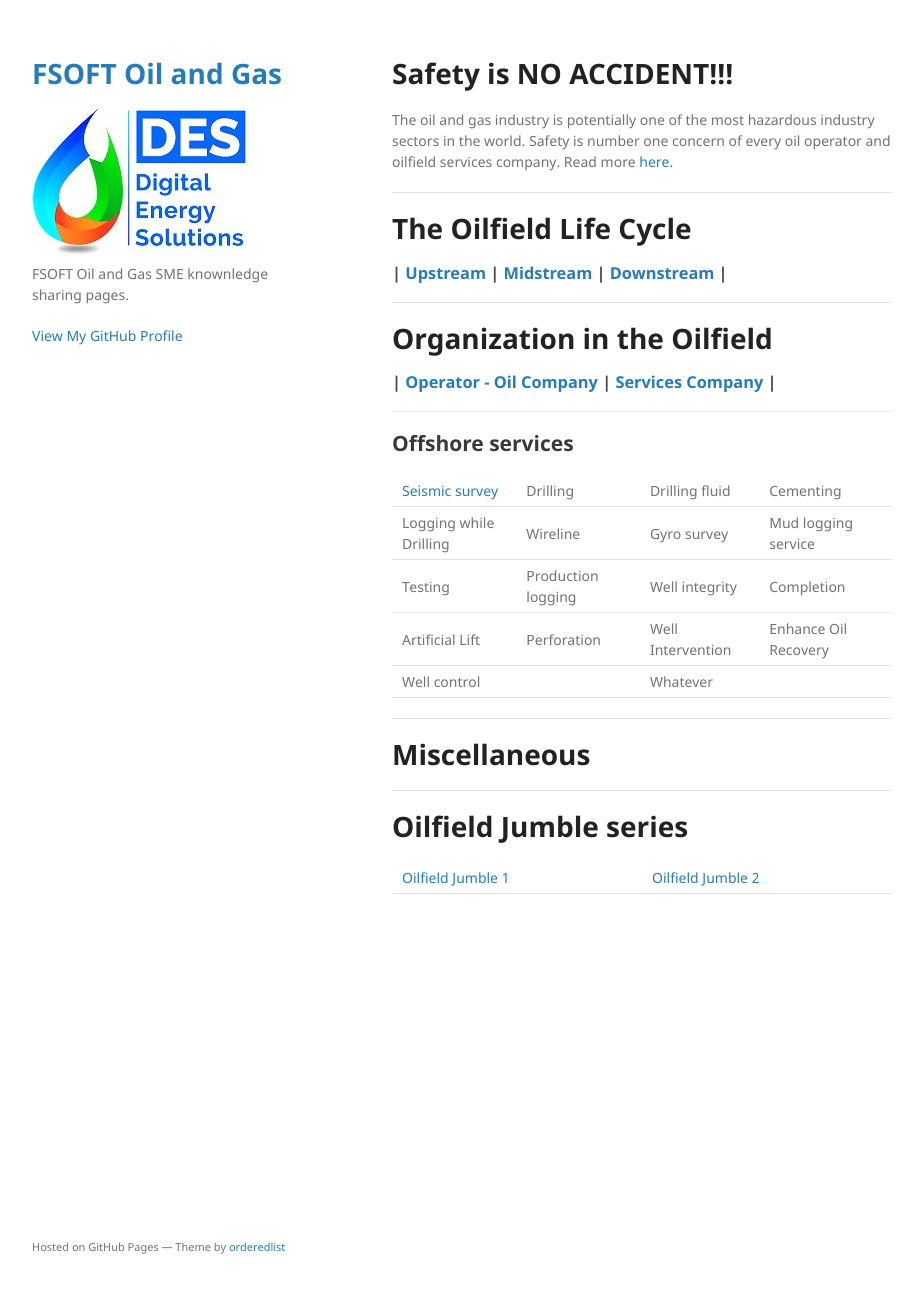
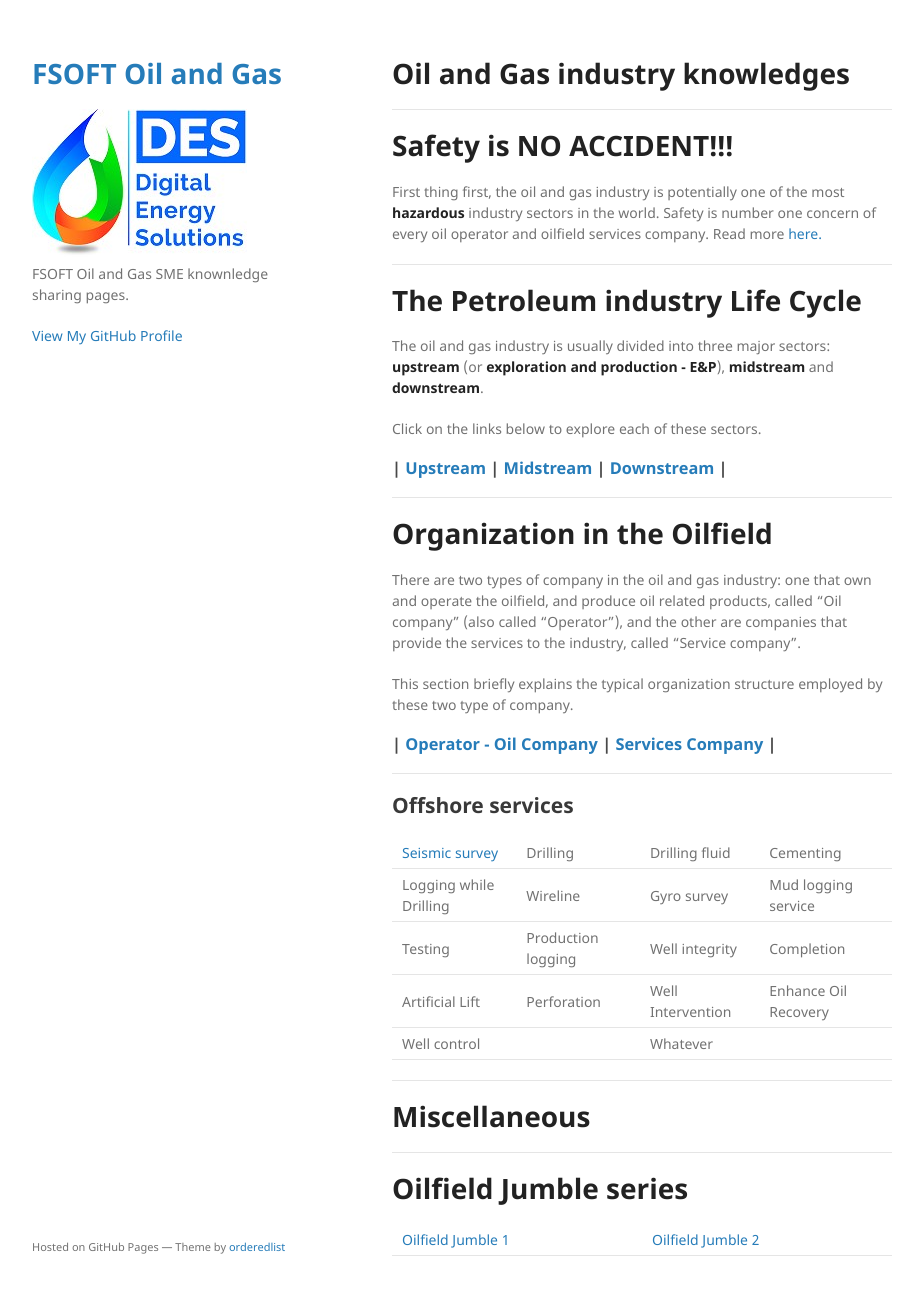
Before and after one commit to fsoftoilandgas/fsoftoilandgas.github.io, a Jekyll site: the page built from index.md, in a window 1280 px wide and 1326 px high. Shown: the top 1295 px of the window, without its empty margins (178-1101 px from the left). Built offline with Jekyll 4.4.1, drawn with Linux system fonts in a browser that asks for light colours; our own code applies the rules of GitHub Pages for plain Markdown files.

Commit message:
Initial commit

```diff
--- a/index.md
+++ b/index.md
@@ -1,20 +1,31 @@
 ---
 layout: default
 ---
+# Oil and Gas industry knowledges
+
+* * *
 
 # Safety is NO ACCIDENT!!!
 
-The oil and gas industry is potentially one of the most hazardous industry sectors in the world. Safety is number one concern of every oil operator and oilfield services company. Read more [here.](./safety.html)
+First thing first, the oil and gas industry is potentially one of the most **hazardous** industry sectors in the world. Safety is number one concern of every oil operator and oilfield services company. Read more [here.](./safety.html)
 
 * * *
 
-# The Oilfield Life Cycle
+# The Petroleum industry Life Cycle
+
+The oil and gas industry is usually divided into three major sectors: **upstream** (or **exploration and production - E&P**), **midstream** and **downstream**.
+
+Click on the links below to explore each of these sectors.
 
 ### | [Upstream](./upstream.html)		| [Midstream](./midstream.html)		| [Downstream](./downstream.html)	|
 
 * * *
 
 # Organization in the Oilfield
+
+There are two types of company in the oil and gas industry: one that own and operate the oilfield, and produce oil related products, called "Oil company" (also called "Operator"), and the other are companies that provide the services to the industry, called "Service company".
+
+This section briefly explains the typical organization structure employed by these two type of company.
 
 ### | [Operator - Oil Company](./operator.html) | [Services Company ](./service.html) |
 
```
